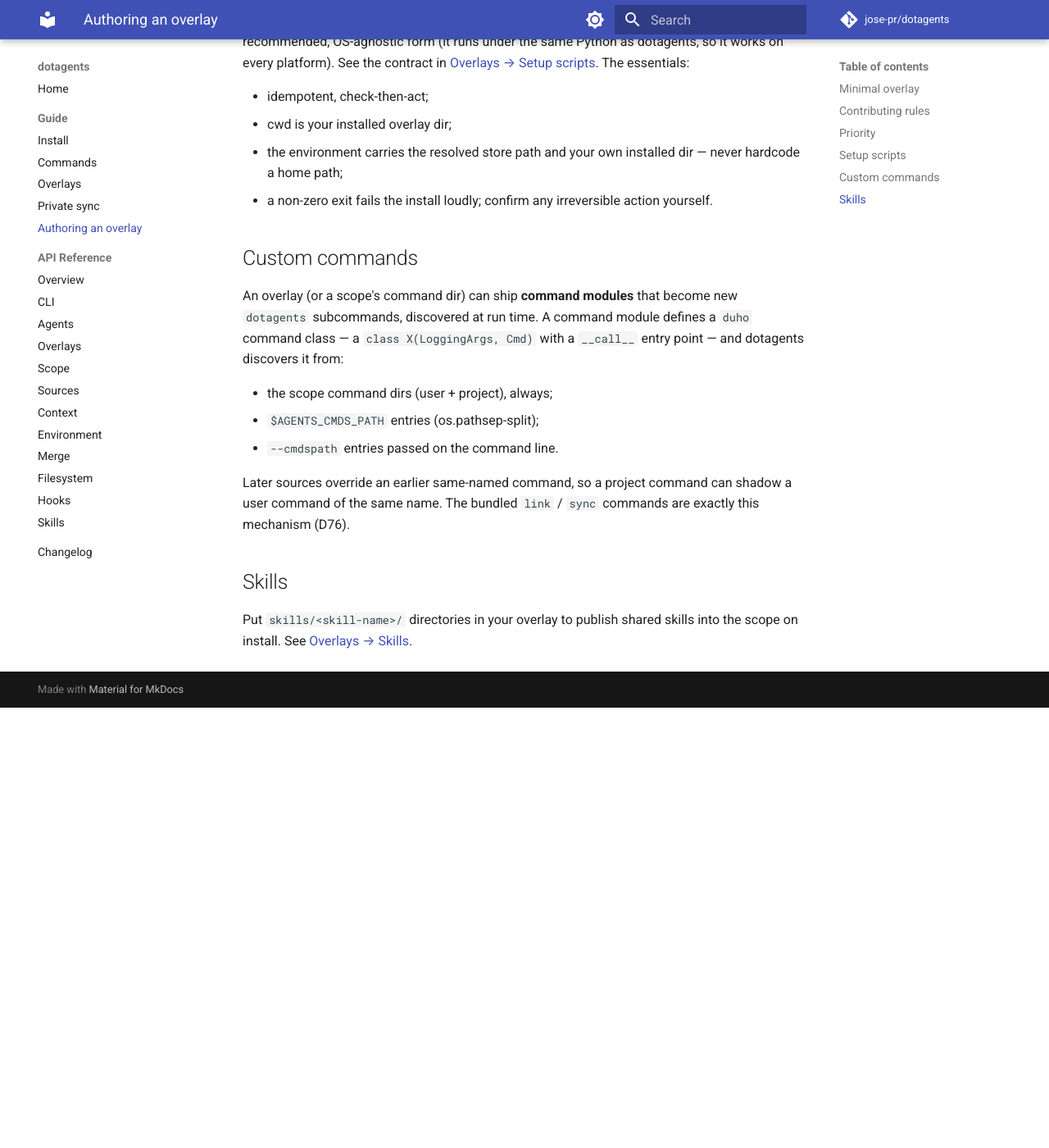
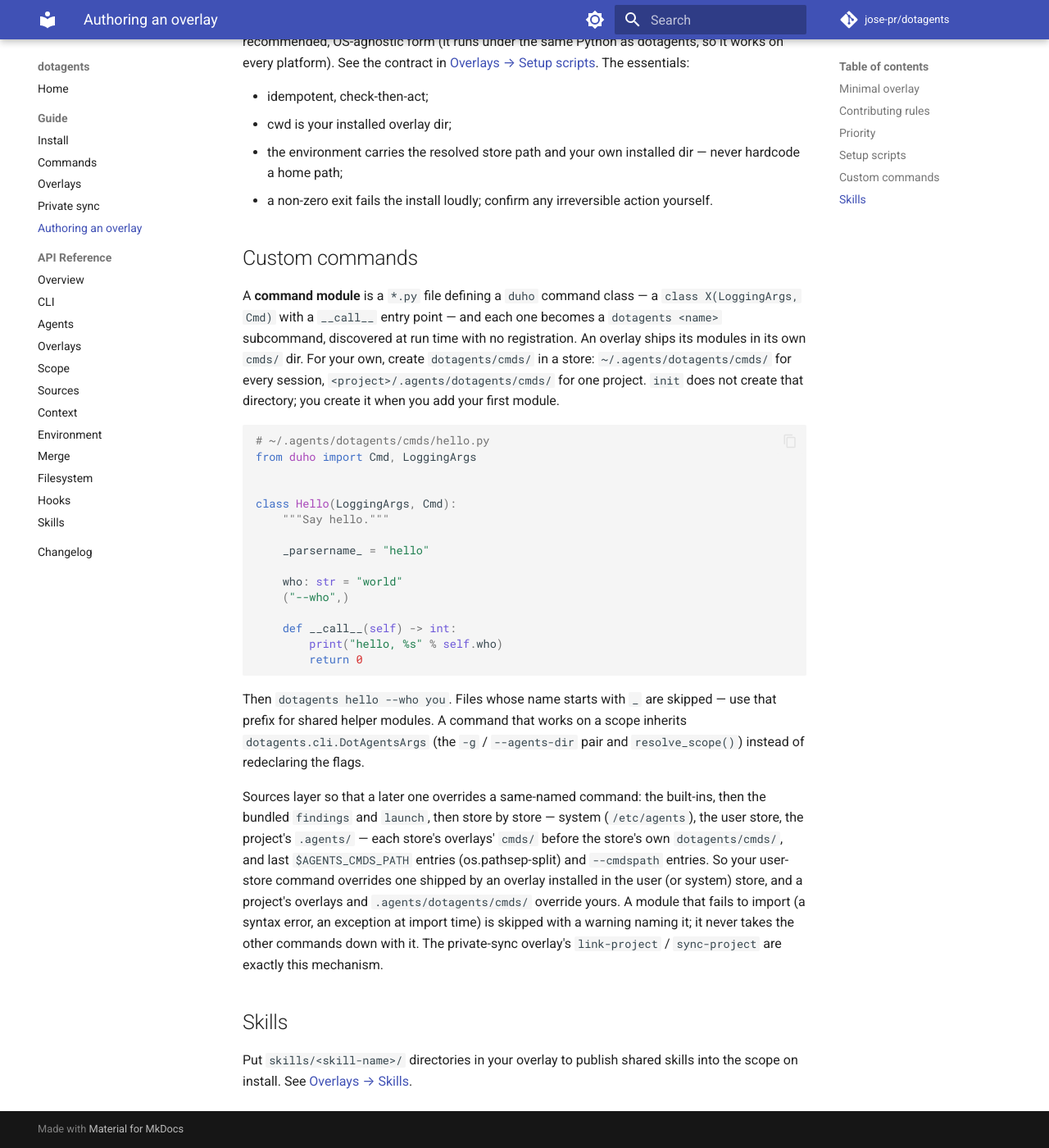
Before and after one commit to jose-pr/dotagents, an MkDocs documentation site: the page built from docs/guide/authoring.md, in a window 1280 px wide and 1400 px high, scrolled down 1253 px. Shown: the whole window at 82% size. Built offline with MkDocs 1.6.1 and Material for MkDocs 9.7.7, drawn with Linux system fonts in a browser that asks for light colours; comment, search, counter and statistics services are not loaded; before the commit the page ends 2116 px from its top, so only the background shows below that.

Commit message:
docs: store layout, command modules and findings without a design log

````diff
--- a/docs/guide/authoring.md
+++ b/docs/guide/authoring.md
@@ -65,18 +65,47 @@
 
 ## Custom commands
 
-An overlay (or a scope's command dir) can ship **command modules** that become new
-`dotagents` subcommands, discovered at run time. A command module defines a
-`duho` command class — a `class X(LoggingArgs, Cmd)` with a `__call__` entry point —
-and dotagents discovers it from:
+A **command module** is a `*.py` file defining a `duho` command class — a
+`class X(LoggingArgs, Cmd)` with a `__call__` entry point — and each one becomes a
+`dotagents <name>` subcommand, discovered at run time with no registration. An overlay
+ships its modules in its own `cmds/` dir. For your own, create `dotagents/cmds/` in a
+store: `~/.agents/dotagents/cmds/` for every session, `<project>/.agents/dotagents/cmds/`
+for one project. `init` does not create that directory; you create it when you add your
+first module.
 
-- the scope command dirs (user + project), always;
-- `$AGENTS_CMDS_PATH` entries (os.pathsep-split);
-- `--cmdspath` entries passed on the command line.
+```python
+# ~/.agents/dotagents/cmds/hello.py
+from duho import Cmd, LoggingArgs
 
-Later sources override an earlier same-named command, so a project command can shadow a
-user command of the same name. The bundled `link` / `sync` commands are exactly this
-mechanism (D76).
+
+class Hello(LoggingArgs, Cmd):
+    """Say hello."""
+
+    _parsername_ = "hello"
+
+    who: str = "world"
+    ("--who",)
+
+    def __call__(self) -> int:
+        print("hello, %s" % self.who)
+        return 0
+```
+
+Then `dotagents hello --who you`. Files whose name starts with `_` are skipped — use
+that prefix for shared helper modules. A command that works on a scope inherits
+`dotagents.cli.DotAgentsArgs` (the `-g` / `--agents-dir` pair and `resolve_scope()`)
+instead of redeclaring the flags.
+
+Sources layer so that a later one overrides a same-named command: the built-ins, then
+the bundled `findings` and `launch`, then store by store — system (`/etc/agents`), the
+user store, the project's `.agents/` — each store's overlays' `cmds/` before the
+store's own `dotagents/cmds/`, and last `$AGENTS_CMDS_PATH` entries (os.pathsep-split)
+and `--cmdspath` entries. So your user-store command overrides one shipped by an
+overlay installed in the user (or system) store, and a project's overlays and
+`.agents/dotagents/cmds/` override yours. A module that fails to
+import (a syntax error, an exception at import time) is skipped with a warning naming
+it; it never takes the other commands down with it. The private-sync overlay's
+`link-project` / `sync-project` are exactly this mechanism.
 
 ## Skills
 
````
Also changed, not shown: CHANGELOG.md (+26 -0 lines), README.md (+30 -27 lines), docs/guide/commands.md (+5 -3 lines), docs/guide/install.md (+36 -7 lines), docs/guide/overlays.md (+1 -1 lines), docs/index.md (+11 -11 lines), 1 other file.
